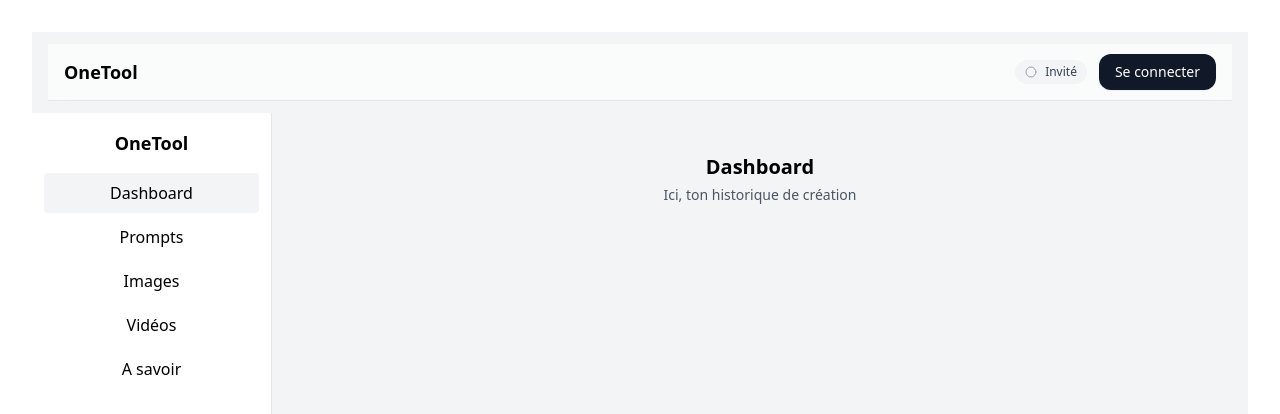
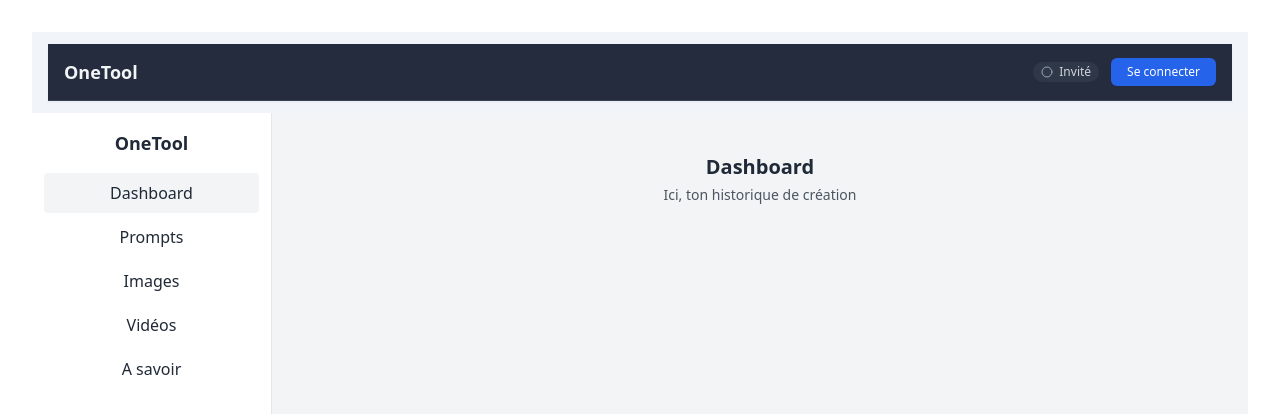
Before and after one commit to Ludovic0504/OneTool, a React (Vite) app: page /dashboard in a window 1280 px wide. Shown: the top 414 px of the page. Built offline with nearby package versions, Linux system fonts and the light colour scheme.

Commit message:
style: update header design + background color (palette 2)

```diff
--- a/src/components/Header.jsx
+++ b/src/components/Header.jsx
@@ -1,3 +1,4 @@
+// src/components/Header.jsx
 import { useState } from "react";
 import { Link } from "react-router-dom";
 import { Menu, Circle, CircleDot } from "lucide-react";
@@ -9,54 +10,41 @@ export default function Header({ onOpenMenu }) {
   const [signingOut, setSigningOut] = useState(false);
 
   async function handleLogout() {
-    try {
-      setSigningOut(true);
-      await signOut?.();
-    } catch (e) {
-      console.error(e);
-    } finally {
-      setSigningOut(false);
-    }
+    try { setSigningOut(true); await signOut?.(); }
+    finally { setSigningOut(false); }
   }
 
   return (
-    <header className="sticky top-0 z-50 w-full border-b bg-white/80 backdrop-blur supports-[backdrop-filter]:bg-white/60">
-      {/* barre pleine largeur + safe area + container */}
-      <div className="safe-padded mx-auto max-w-screen-xl h-14 flex items-center gap-3">
-        {/* Gauche : Burger + Brand */}
-        <div className="flex items-center gap-3">
+    // full-bleed + collé en haut
+    <header className="sticky top-0 z-50 w-full border-b border-gray-700 bg-[#0f172a] text-gray-100 shadow-sm backdrop-blur supports-[backdrop-filter]:bg-[#0f172a]/90">
+      {/* pas de max-w ici -> full width ; on garde juste la safe-area */}
+      <div className="safe-padded h-14 flex items-center gap-3">
+        {/* Gauche : burger collé + brand */}
         <button
           type="button"
           aria-label="Ouvrir le menu"
-            onClick={(e) => {
-              e.stopPropagation();
-              onOpenMenu?.();
-            }}
+          onClick={() => onOpenMenu?.()}
           className="md:hidden inline-flex h-10 w-10 items-center justify-center rounded-lg border border-gray-200 hover:bg-gray-50 active:bg-gray-100"
         >
           <Menu size={20} />
         </button>
 
-          <Link
-            to="/dashboard"
-            className="text-base sm:text-lg font-semibold select-none"
-          >
+        <Link to="/dashboard" className="text-base sm:text-lg font-semibold select-none">
           OneTool
         </Link>
-        </div>
 
         {/* Droite : statut + email + CTA */}
         <div className="ml-auto flex items-center gap-3">
-          {/* Statut */}
+          {/* Statut compact */}
           {loading ? (
-            <span className="text-xs text-gray-500">Chargement…</span>
+            <span className="text-xs text-gray-500">…</span>
           ) : session ? (
-            <span className="inline-flex items-center gap-2 rounded-full bg-green-100 text-green-700 px-2.5 py-1 text-xs font-medium">
+            <span className="inline-flex items-center gap-1.5 rounded-full bg-green-500/20 text-green-400 px-2 py-0.5 text-xs font-medium">
               <CircleDot className="w-3 h-3 text-green-500" />
               Connecté
             </span>
           ) : (
-            <span className="inline-flex items-center gap-2 rounded-full bg-gray-100 text-gray-700 px-2.5 py-1 text-xs font-medium">
+            <span className="inline-flex items-center gap-1.5 rounded-full bg-gray-600/30 text-gray-300 px-2 py-0.5 text-xs font-medium">
               <Circle className="w-3 h-3 text-gray-400" />
               Invité
             </span>
@@ -64,30 +52,27 @@ export default function Header({ onOpenMenu }) {
 
           {/* Email (sm+) */}
           {!loading && email && (
-            <span className="hidden sm:block text-sm text-gray-600">
-              {email}
-            </span>
+            <span className="hidden sm:block text-sm text-gray-600">{email}</span>
           )}
 
-          {/* CTA */}
-          {loading ? (
-            <span className="text-sm text-gray-400">…</span>
-          ) : session ? (
+          {/* CTA plus petit */}
+          {loading ? null : session ? (
             <button
               type="button"
               onClick={handleLogout}
               disabled={signingOut}
-              className="inline-flex items-center rounded-xl border border-gray-300 bg-white px-4 py-2 text-sm font-medium hover:bg-gray-50 active:bg-gray-100 disabled:opacity-60 focus:outline-none focus:ring-2 focus:ring-gray-300"
+              className="inline-flex items-center rounded-lg border border-gray-300 bg-white px-3 py-1.5 text-xs font-medium hover:bg-gray-50 active:bg-gray-100 disabled:opacity-60 focus:outline-none focus:ring-2 focus:ring-gray-300"
             >
               {signingOut ? "Déconnexion…" : "Se déconnecter"}
             </button>
           ) : (
             <Link
               to="/login"
-              className="inline-flex items-center rounded-xl bg-gray-900 text-white px-4 py-2 text-sm font-medium shadow-sm hover:bg-gray-800 active:bg-gray-900 focus:outline-none focus:ring-2 focus:ring-gray-300"
+              className="inline-flex items-center rounded-md bg-blue-600 text-white px-4 py-1.5 text-xs font-medium shadow-sm hover:bg-blue-500 active:bg-blue-700 focus:outline-none focus:ring-2 focus:ring-blue-400 transition-all"
             >
               Se connecter
             </Link>
+
           )}
         </div>
       </div>
--- a/src/layouts/DashboardLayout.jsx
+++ b/src/layouts/DashboardLayout.jsx
@@ -8,7 +8,7 @@ export default function DashboardLayout() {
 
   return (
     // 1) dvh au lieu de h-screen + layout colonne robuste
-    <div className="min-h-dvh flex flex-col bg-gray-100">
+    <div className="min-h-dvh flex flex-col bg-[#f1f5f9] text-gray-800">
 
       {/* 2) Header hors flux de scroll + safe-area */}
       <div className="safe-padded shrink-0">
```
Lines whose indentation alone changed are shown as unchanged.
